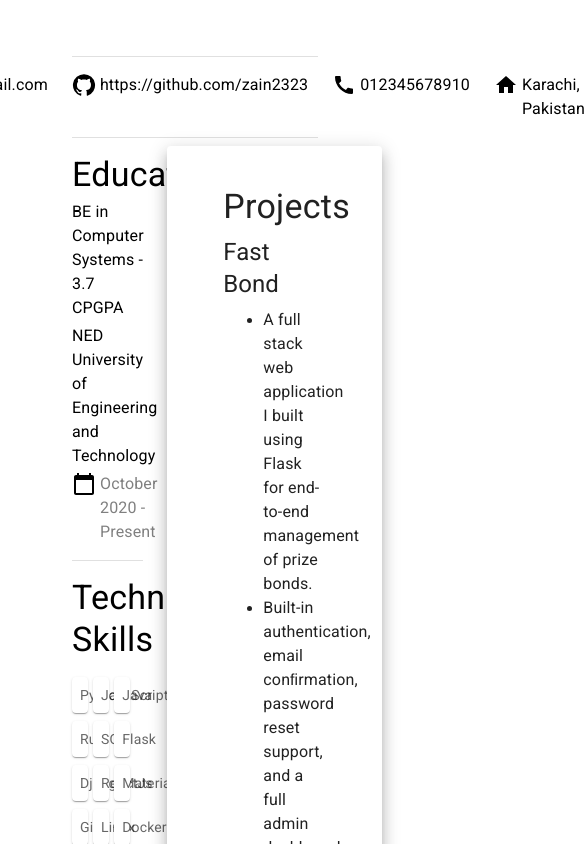
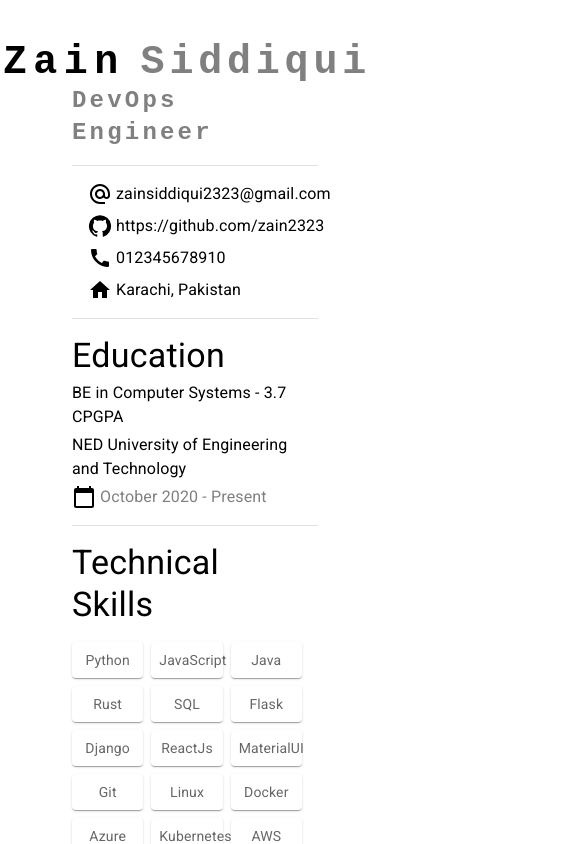
Before and after one commit to zain2323/Cloud-Resume-Challenge, a React (Vite) app: page / in a window 390 px wide. Shown: the top 844 px of the page, 585 px wide, since content can reach past the window. Built offline with nearby package versions, Linux system fonts and the light colour scheme.

Commit message:
fixed responsiveness

```diff
--- a/src/components/Header.jsx
+++ b/src/components/Header.jsx
@@ -1,17 +1,30 @@
 import React from "react";
 import Center from "./utils/Center";
 import { Typography } from "@mui/material";
+import { createTheme, ThemeProvider } from "@mui/material/styles";
 
+const theme = createTheme();
+
+theme.typography.h3 = {
+  fontSize: "2.5rem",
+  "@media (min-width:600px)": {
+    fontSize: "3rem",
+  },
+  [theme.breakpoints.up("md")]: {
+    fontSize: "3rem",
+  },
+};
 export default function Header() {
   return (
     <>
       <Center>
+        <ThemeProvider theme={theme}>
           <Typography
             variant="h3"
             component="h3"
             sx={{
               mr: 2,
-            display: { xs: "none", md: "flex" },
+              display: "flex",
               fontFamily: "monospace",
               fontWeight: 700,
               letterSpacing: ".4rem",
@@ -21,12 +34,14 @@ export default function Header() {
           >
             Zain
           </Typography>
+        </ThemeProvider>
+        <ThemeProvider theme={theme}>
           <Typography
             variant="h3"
             component="h3"
             sx={{
               mr: 2,
-            display: { xs: "none", md: "flex" },
+              display: "flex",
               fontFamily: "monospace",
               fontWeight: 700,
               letterSpacing: ".3rem",
@@ -37,6 +52,7 @@ export default function Header() {
           >
             Siddiqui
           </Typography>
+        </ThemeProvider>
       </Center>
       <Center>
         <Typography
@@ -44,7 +60,7 @@ export default function Header() {
           color={"gray"}
           sx={{
             mr: 2,
-            display: { xs: "none", md: "flex" },
+            display: { xs: "flexy", md: "flex" },
             fontFamily: "monospace",
             fontWeight: 700,
             letterSpacing: ".2rem",
--- a/src/components/Info.jsx
+++ b/src/components/Info.jsx
@@ -1,5 +1,5 @@
 import React from "react";
-import { Typography, Link, Box, Paper, Grid, Stack } from "@mui/material";
+import { Typography, Link, Box, Paper, Grid, Stack, Container } from "@mui/material";
 import GitHubIcon from "@mui/icons-material/GitHub";
 import AlternateEmailIcon from "@mui/icons-material/AlternateEmail";
 import HomeIcon from "@mui/icons-material/Home";
@@ -7,16 +7,18 @@ import CallIcon from "@mui/icons-material/Call";
 
 export default function Info() {
   return (
-    <Box sx={{ mt: 2, display: "flex", justifyContent: "center" }}>
-      <Stack direction="row" spacing={3}>
-        <Box sx={{ display: "flex" }}>
-          <Stack direction="row" spacing={0.5}>
+    <Container sx={{ mt: 2}}>
+      <Grid container spacing={1}>
+        <Grid item md={3.5} xs={12} sm={6}>
+            <Stack direction="row" spacing={0.5} sx={{ display: "flex" }}>
               <AlternateEmailIcon />
-            <Typography variant="body1">zainsiddiqui2323@gmail.com</Typography>
+              <Typography variant="body1">
+                zainsiddiqui2323@gmail.com
+              </Typography>
             </Stack>
-        </Box>
-        <Box sx={{ display: "flex" }}>
-          <Stack direction="row" spacing={0.5}>
+        </Grid>
+        <Grid item md={3.5} xs={12} sm={6}>
+            <Stack direction="row" spacing={0.5} sx={{ display: "flex" }}>
               <GitHubIcon />
               <Link
                 href="https://github.com/zain2323"
@@ -27,20 +29,20 @@ export default function Info() {
                 {"https://github.com/zain2323"}
               </Link>
             </Stack>
-        </Box>
-        <Box sx={{ display: "flex" }}>
-          <Stack direction="row" spacing={0.5}>
+        </Grid>
+        <Grid item md={2.5} xs={12} sm={6}>
+            <Stack direction="row" spacing={0.5} sx={{ display: "flex" }}>
               <CallIcon />
               <Typography variant="body1">012345678910</Typography>
             </Stack>
-        </Box>
-        <Box sx={{ display: "flex" }}>
-          <Stack direction="row" spacing={0.5}>
+        </Grid>
+        <Grid item md={2.5} xs={12} sm={6}>
+            <Stack direction="row" spacing={0.5} sx={{ display: "flex" }}>
               <HomeIcon />
               <Typography variant="body1">Karachi, Pakistan</Typography>
             </Stack>
-        </Box>
-      </Stack>
-    </Box>
+        </Grid>
+      </Grid>
+    </Container>
   );
 }
--- a/src/components/pages/Resume.jsx
+++ b/src/components/pages/Resume.jsx
@@ -54,11 +54,10 @@ export default function Resume() {
         <Divider sx={{ mt: 2 }} />
         <Box sx={{ flexGrow: 1 }}>
           <Grid container spacing={2}>
-            <Grid xs={4}>
+            <Grid xs={12} sm={12} md={4}>
               <SideBar />
-              {/* <Divider sx={{ ml: 1, mr: 1 }} orientation="vertical" /> */}
             </Grid>
-            <Grid xs={8}>
+            <Grid xs={12} sm={12} md={8}>
               <Project />
             </Grid>
           </Grid>
```
Lines whose indentation alone changed are shown as unchanged.
